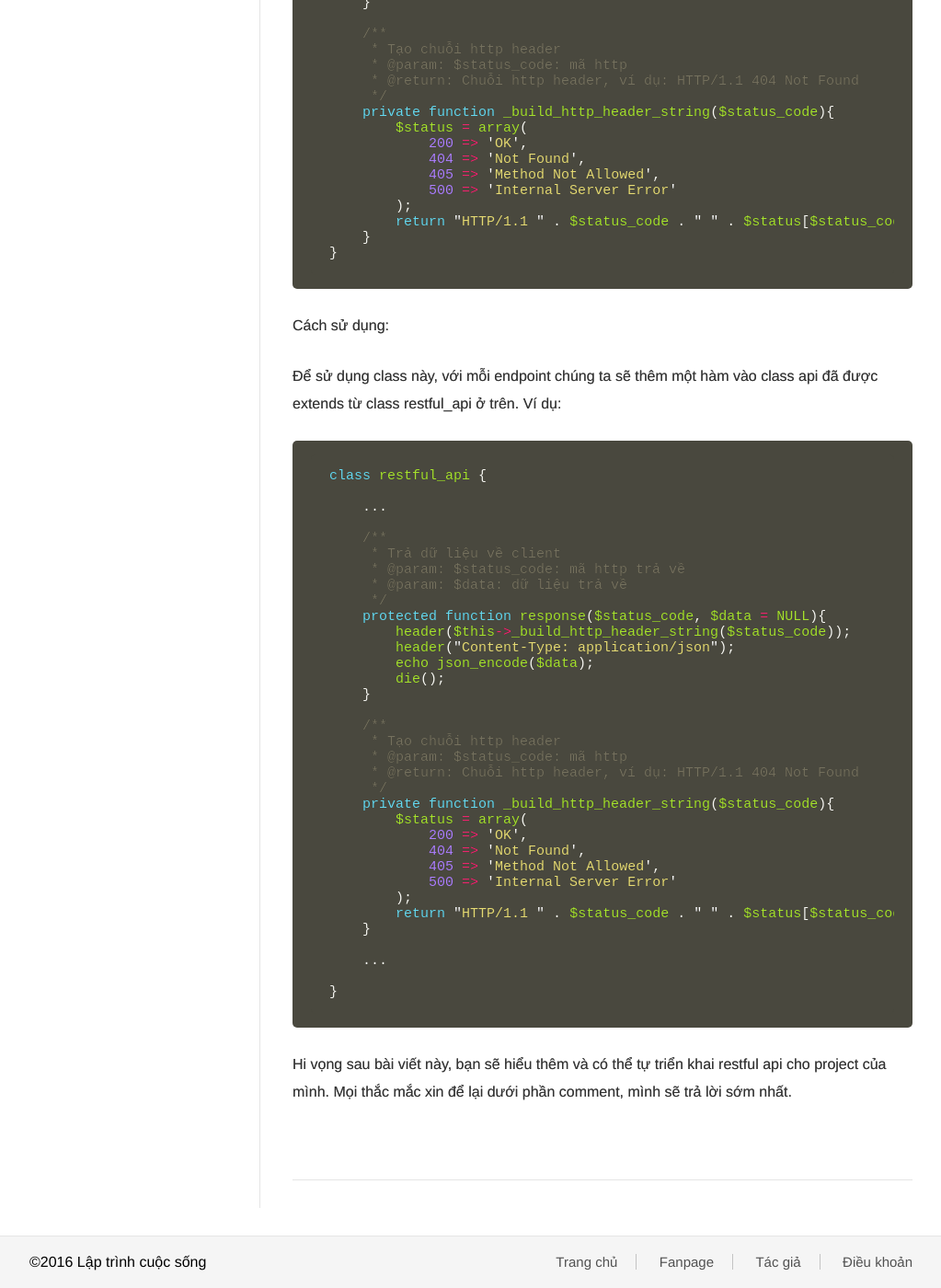
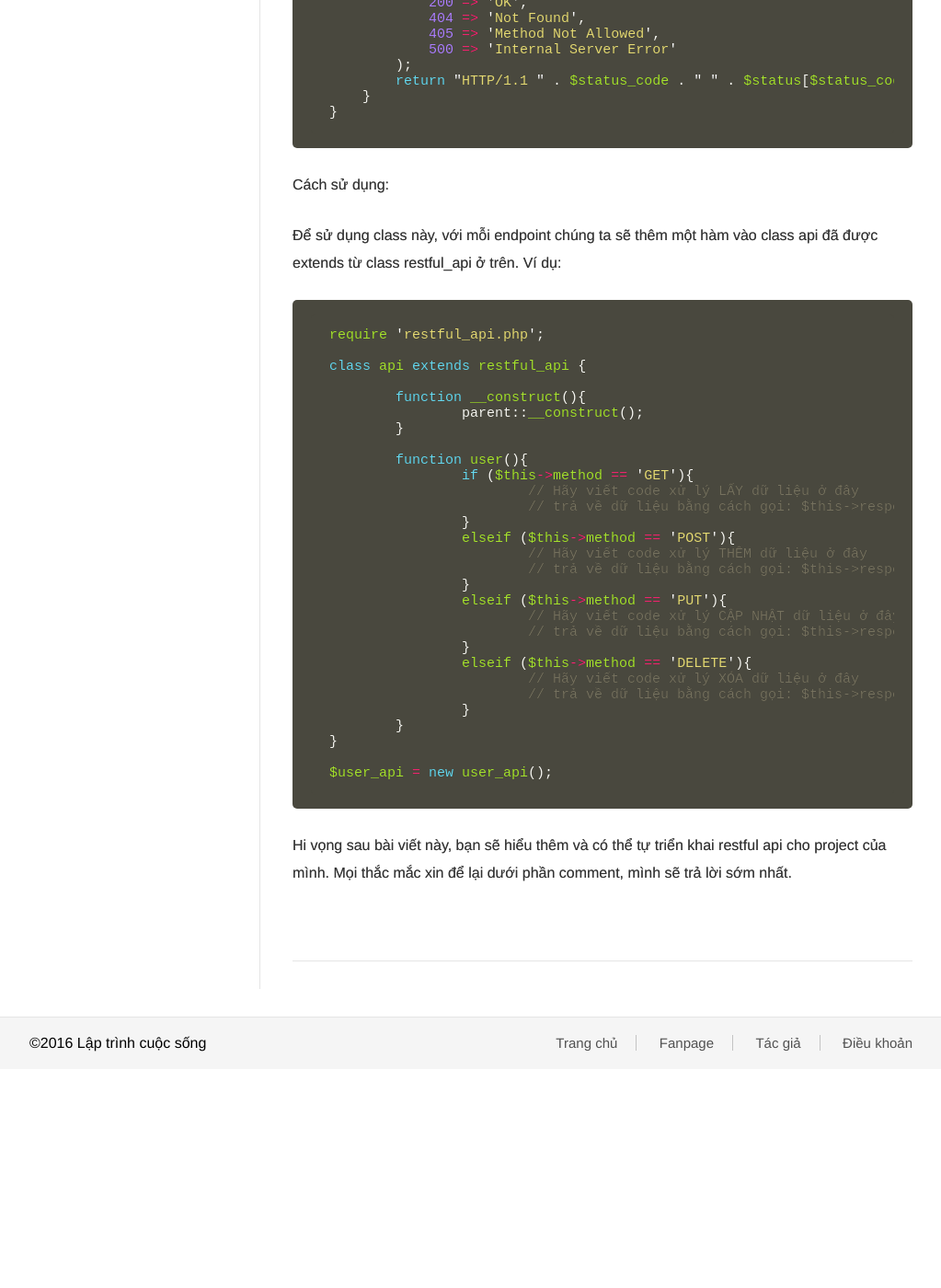
Before and after one commit to nguyentest/laptrinhcuocsong, a Jekyll site: the page built from _posts/2017-02-25-cung-nhau-tao-restful-api-don-gian-voi-php.md, in a window 1280 px wide and 1400 px high, scrolled down 5370 px. Shown: the whole window at 92% size, without its empty margins (128-1151 px from the left). Built offline with Jekyll 4.4.1, drawn with Linux system fonts in a browser that asks for light colours; after the commit the page ends 6532 px from its top, so only the background shows below that; some of the changed text lies outside the part shown.

Commit message:
Update 2017-02-25-cung-nhau-tao-restful-api-don-gian-voi-php.md

````diff
--- a/_posts/2017-02-25-cung-nhau-tao-restful-api-don-gian-voi-php.md
+++ b/_posts/2017-02-25-cung-nhau-tao-restful-api-don-gian-voi-php.md
@@ -127,40 +127,31 @@ class restful_api {
 
     ...
 
-    private function _input(){
-        $this->params = explode('/', trim($_SERVER['PATH_INFO'],'/'));
-        $this->endpoint = array_shift($this->params);
+    /**
+     * Trả dữ liệu về client
+     * @param: $status_code: mã http trả về
+     * @param: $data: dữ liệu trả về
+     */
+    protected function response($status_code, $data = NULL){
+        header($this->_build_http_header_string($status_code));
+        header("Content-Type: application/json");
+        echo json_encode($data);
+        die();
+    }
 
-        // Lấy method của request
-        $method         = $_SERVER['REQUEST_METHOD'];
-        $allow_method   = array('GET', 'POST', 'PUT', 'DELETE');
-
-        if (in_array($method, $allow_method)){
-            $this->method = $method;
-        }
-
-        // Nhận thêm dữ liệu tương ứng theo từng loại method
-        switch ($this->method) {
-            case 'POST':
-                $this->params = $_POST;
-            break;
-
-            case 'GET':
-                // Không cần nhận, bởi params đã được lấy từ url
-            break;
-
-            case 'PUT':
-                $this->file    = file_get_contents("php://input");
-            break;
-
-            case 'DELETE':
-                // Không cần nhận, bởi params đã được lấy từ url
-            break;
-
-            default:
-                $this->response(500, "Invalid Method");
-            break;
-        }
+    /**
+     * Tạo chuỗi http header
+     * @param: $status_code: mã http
+     * @return: Chuỗi http header, ví dụ: HTTP/1.1 404 Not Found
+     */
+    private function _build_http_header_string($status_code){
+        $status = array(
+            200 => 'OK',
+            404 => 'Not Found',
+            405 => 'Method Not Allowed',
+            500 => 'Internal Server Error'
+        );
+        return "HTTP/1.1 " . $status_code . " " . $status[$status_code];
     }
 
     ...
@@ -293,40 +284,35 @@ Cách sử dụng:
 Để sử dụng class này, với mỗi endpoint chúng ta sẽ thêm một hàm vào class api đã được extends từ class restful_api ở trên. Ví dụ:
 
 ```javascript
-class restful_api {
+require 'restful_api.php';
 
-    ...
+class api extends restful_api {
 
-    /**
-     * Trả dữ liệu về client
-     * @param: $status_code: mã http trả về
-     * @param: $data: dữ liệu trả về
-     */
-    protected function response($status_code, $data = NULL){
-        header($this->_build_http_header_string($status_code));
-        header("Content-Type: application/json");
-        echo json_encode($data);
-        die();
-    }
+	function __construct(){
+		parent::__construct();
+	}
 
-    /**
-     * Tạo chuỗi http header
-     * @param: $status_code: mã http
-     * @return: Chuỗi http header, ví dụ: HTTP/1.1 404 Not Found
-     */
-    private function _build_http_header_string($status_code){
-        $status = array(
-            200 => 'OK',
-            404 => 'Not Found',
-            405 => 'Method Not Allowed',
-            500 => 'Internal Server Error'
-        );
-        return "HTTP/1.1 " . $status_code . " " . $status[$status_code];
-    }
+	function user(){
+		if ($this->method == 'GET'){
+			// Hãy viết code xử lý LẤY dữ liệu ở đây
+			// trả về dữ liệu bằng cách gọi: $this->response(200, $data)
+		}
+		elseif ($this->method == 'POST'){
+			// Hãy viết code xử lý THÊM dữ liệu ở đây
+			// trả về dữ liệu bằng cách gọi: $this->response(200, $data)
+		}
+		elseif ($this->method == 'PUT'){
+			// Hãy viết code xử lý CẬP NHẬT dữ liệu ở đây
+			// trả về dữ liệu bằng cách gọi: $this->response(200, $data)
+		}
+		elseif ($this->method == 'DELETE'){
+			// Hãy viết code xử lý XÓA dữ liệu ở đây
+			// trả về dữ liệu bằng cách gọi: $this->response(200, $data)
+		}
+	}
+}
 
-    ...
-
-}
+$user_api = new user_api();
 ```
 
 Hi vọng sau bài viết này, bạn sẽ hiểu thêm và có thể tự triển khai restful api cho project của mình. Mọi thắc mắc xin để lại dưới phần comment, mình sẽ trả lời sớm nhất.
````
